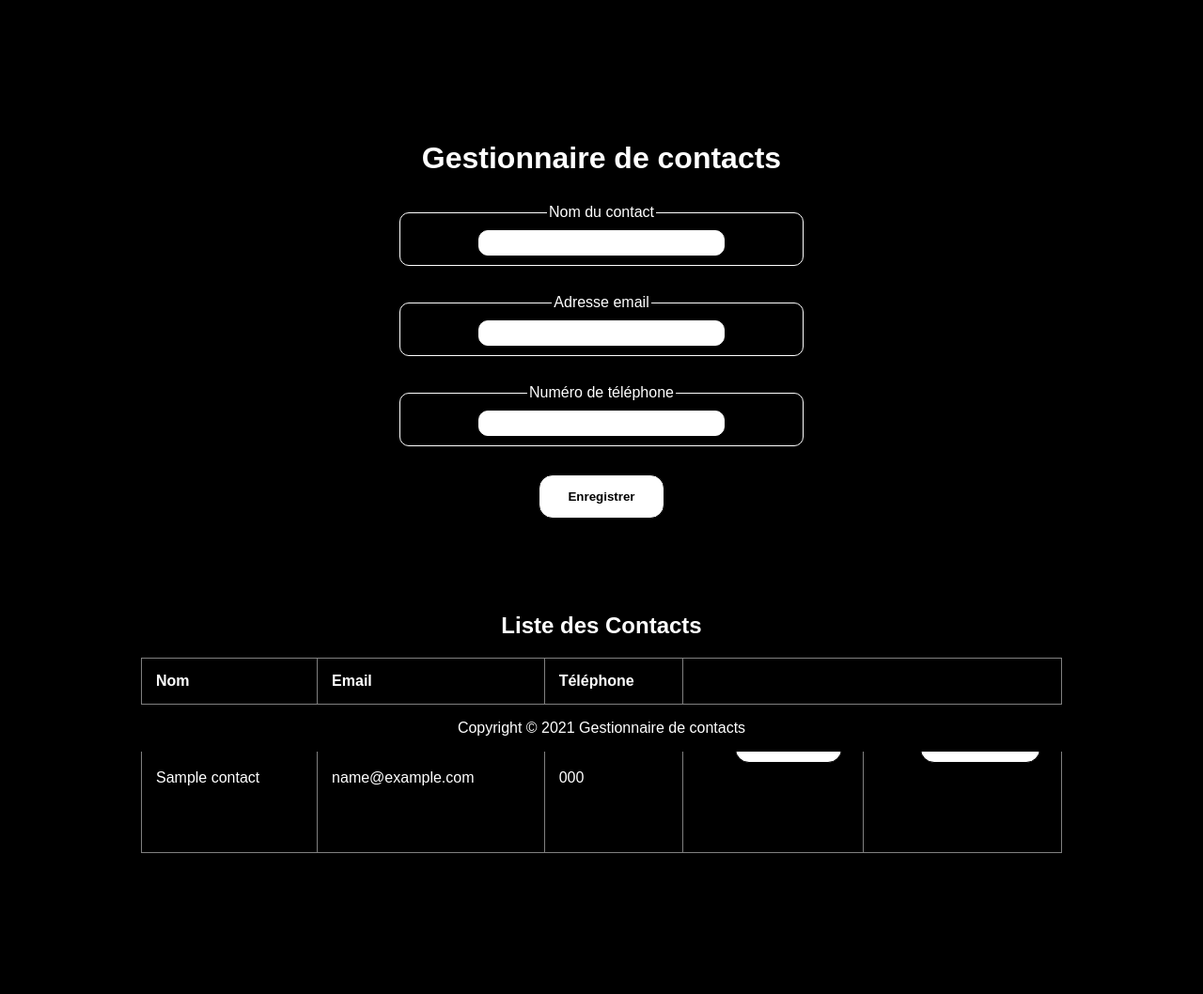
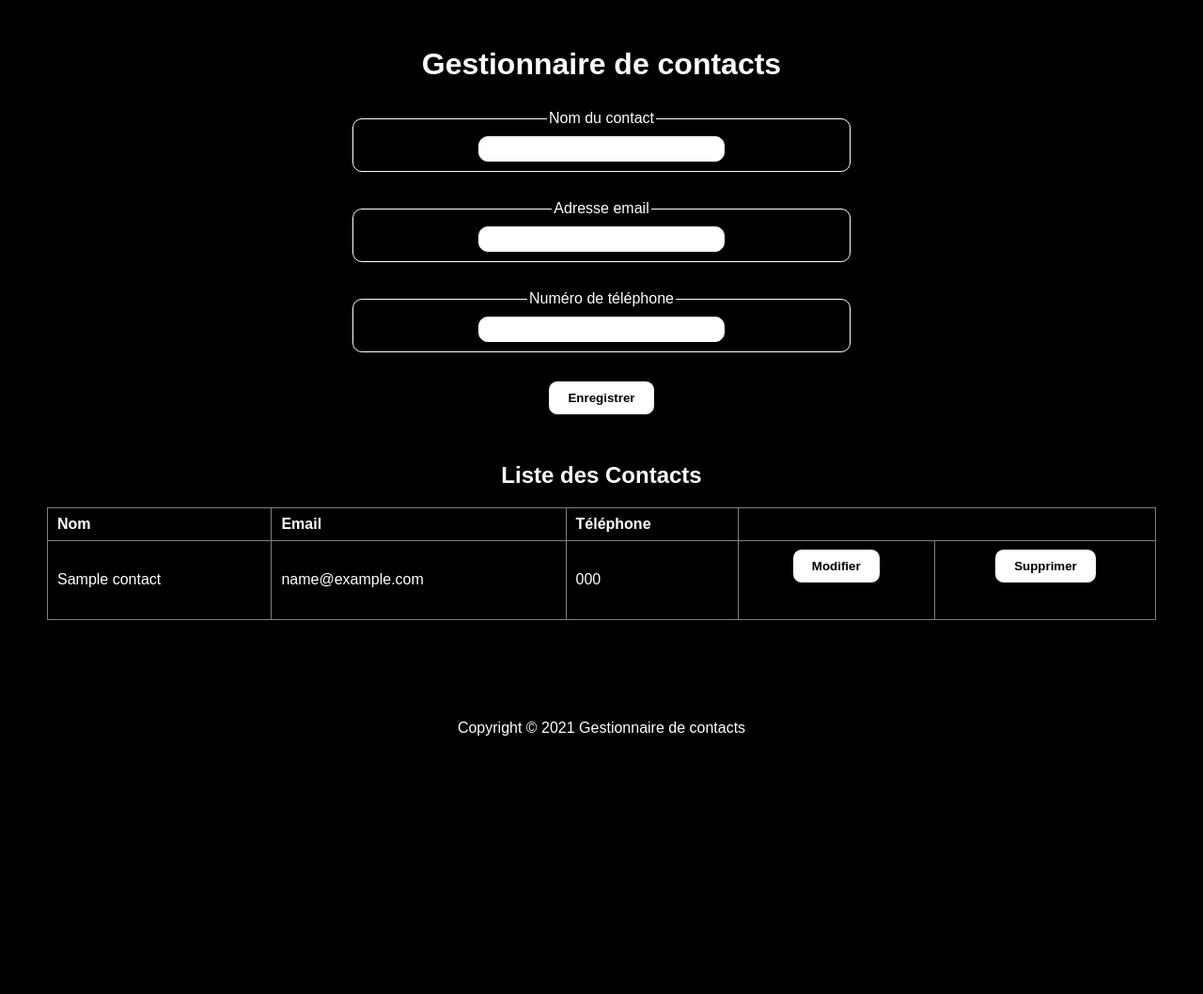
Before and after one commit to Titinite/Gestionnaire-de-contact-PHP, a PHP site: page /index.php in a window 1280 px wide. Shown: the whole page at 94% size. After the commit the page ends 783 px from the top, so only its background shows below. Run offline with PHP 8.4, Linux system fonts and the light colour scheme; tables that the repository leaves empty hold one stand-in row (values such as "Sample post").

Commit message:
Update style.css

```diff
--- a/style.css
+++ b/style.css
@@ -1,15 +1,18 @@
+/* Structure du corps */
 body {
     background-color: black;
     color: white;
     font-family: Arial, Helvetica, sans-serif;
-    margin: 150px;
+    margin: 50px;
     text-align: center;
 }
 
+/* En-tête */
 h1 {
     text-align: center;
 }
 
+/* Formulaire */
 form {
     margin: auto;
     width: 50%;
@@ -33,20 +36,22 @@ button {
     background-color: white;
     color: black;
     border: 1px solid black;
-	padding: 15px 30px 15px 30px;
-    border-radius: 15px;
+    padding: 10px 20px;
+    border-radius: 10px;
     cursor: pointer;
     font-weight: bold;
-    margin-bottom: 80px;
+    margin-bottom: 30px;
 }
 
+/* Tableau */
 table {
     width: 100%;
     border-collapse: collapse;
+    margin-top: 20px;
 }
 
 th, td {
-	padding: 15px;
+    padding: 8px 10px;
     text-align: left;
 }
 
@@ -55,6 +60,7 @@ th {
     color: white;
 }
 
+/* Pied de page */
 footer {
     position: fixed;
     bottom: 0;
@@ -63,4 +69,5 @@ footer {
     height: 50px;
     background-color: black;
     color: white;
+    text-align: center;
 }
```
Lines whose indentation alone changed are shown as unchanged.
